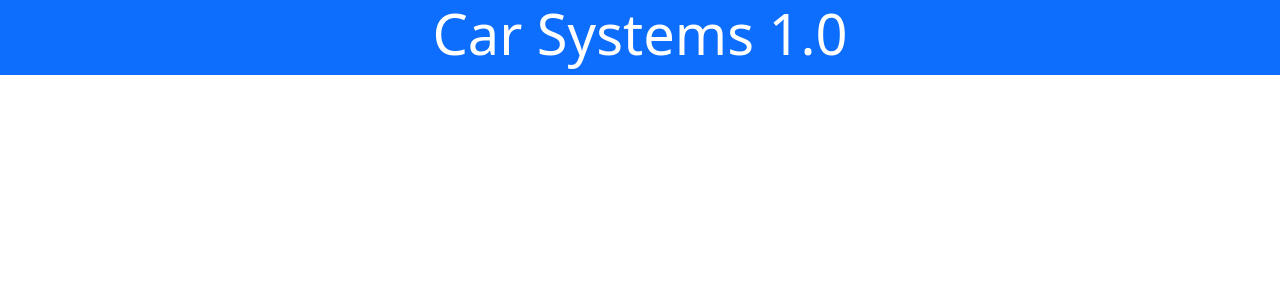
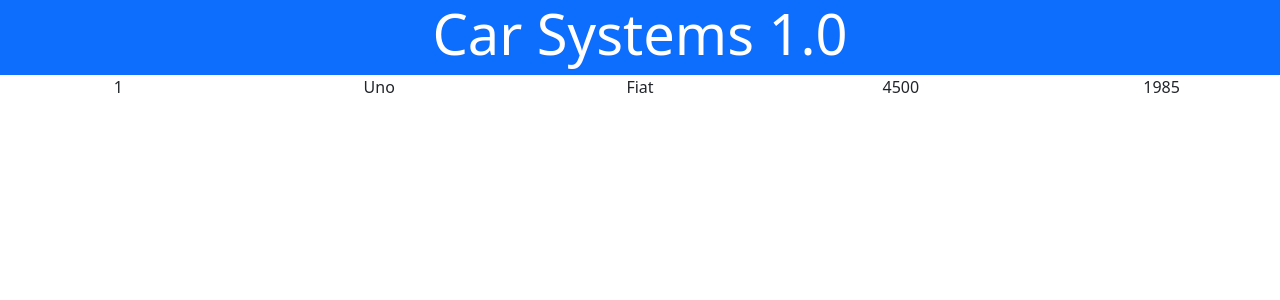
Before and after one commit to Vinist021/Cadastro_Carros, an Angular app: page / in a window 1280 px wide. Shown: the top 300 px of the page. Built offline with nearby package versions, Linux system fonts and the light colour scheme.

Commit message:
Adicionado componente 'Carro' e interface 'Carro'

```diff
--- a/src/app/app.html
+++ b/src/app/app.html
@@ -1 +1,2 @@
 <app-header></app-header>
+<app-carro></app-carro>
--- a/src/app/components/carro/carro.html
+++ b/src/app/components/carro/carro.html
@@ -1 +1,21 @@
-<p>carro works!</p>
+<div class="row text-center">
+    <div class="col">
+        {{carro.id}}
+    </div>
+
+    <div class="col">
+        {{carro.nome}}
+    </div>
+
+    <div class="col">
+        {{carro.montadora}}
+    </div>
+
+    <div class="col">
+        {{carro.preco}}
+    </div>
+
+    <div class="col">
+        {{carro.ano}}
+    </div>
+</div>
--- a/src/app/components/carro/carro.ts
+++ b/src/app/components/carro/carro.ts
@@ -1,4 +1,5 @@
 import { Component } from '@angular/core';
+import { Carro } from '../../models/carro';
 
 @Component({
   selector: 'app-carro',
@@ -6,6 +7,14 @@ import { Component } from '@angular/core';
   templateUrl: './carro.html',
   styleUrl: './carro.css'
 })
-export class Carro {
+export class CarroComponent {
+
+  carro : Carro = {
+    id: 1,
+    nome: "Uno",
+    montadora: "Fiat",
+    preco: 4500,
+    ano: 1985
+  }
 
 }
--- a/src/app/components/header/header.ts
+++ b/src/app/components/header/header.ts
@@ -6,6 +6,6 @@ import { Component } from '@angular/core';
   templateUrl: './header.html',
   styleUrl: './header.css'
 })
-export class Header {
+export class HeaderComponent {
   title = "Car Systems 1.0"
 }
--- /dev/null
+++ b/src/app/models/carro.ts
@@ -0,0 +1,7 @@
+export interface Carro {
+  id: number;
+  nome: string;
+  montadora: string;
+  preco: number;
+  ano: number;
+}
```
Also changed, not shown: src/app/app-module.ts (+4 -4 lines), 1 other file (tests, documents, lock files or other folders).
